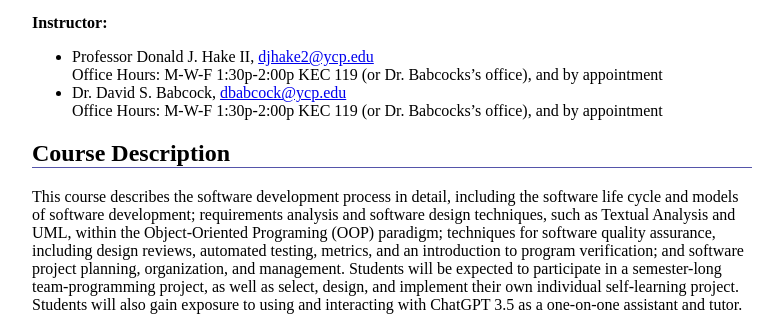
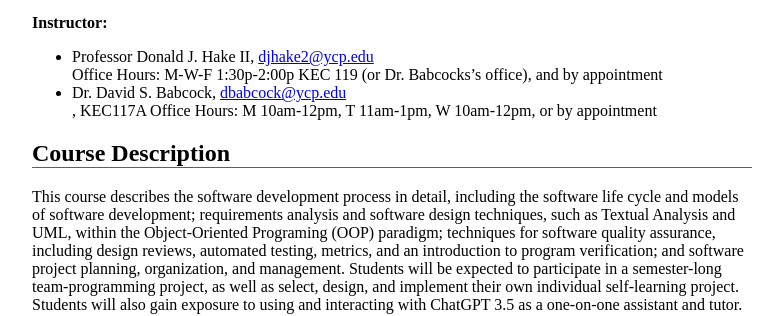
Before and after one commit to ycpcs/cs320-spring2025, a Jekyll site: the page built from syllabus.md, in a window 1280 px wide and 900 px high. Shown: the part 275-591 px from the top of the window, without its empty margins (248-1031 px from the left). Built offline with Jekyll 4.4.1, drawn with Linux system fonts in a browser that asks for light colours.

Commit message:
update office hours
update office hours

```diff
--- a/syllabus.md
+++ b/syllabus.md
@@ -18,7 +18,7 @@ CS 320 - Software Engineering and Design
 **Instructor:**
 
 -   Professor Donald J. Hake II, <djhake2@ycp.edu><br> Office Hours: M-W-F 1:30p-2:00p KEC 119 (or Dr. Babcocks's office), and by appointment
--   Dr. David S. Babcock, <dbabcock@ycp.edu><br> Office Hours: M-W-F 1:30p-2:00p KEC 119 (or Dr. Babcocks's office), and by appointment
+-   Dr. David S. Babcock, <dbabcock@ycp.edu><br>, KEC117A Office Hours: M 10am-12pm, T 11am-1pm, W 10am-12pm, or by appointment
 
 
 Course Description
```
